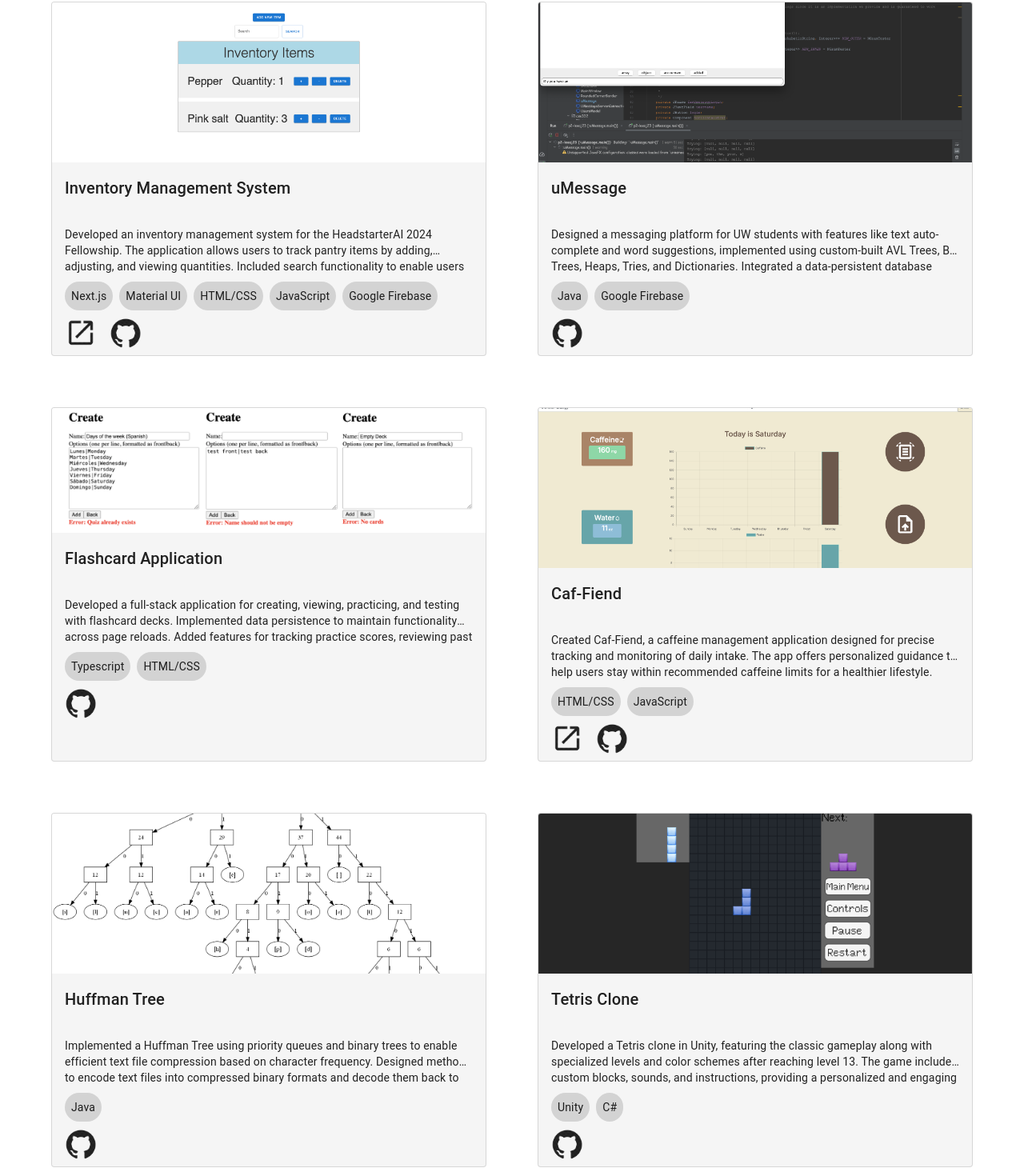
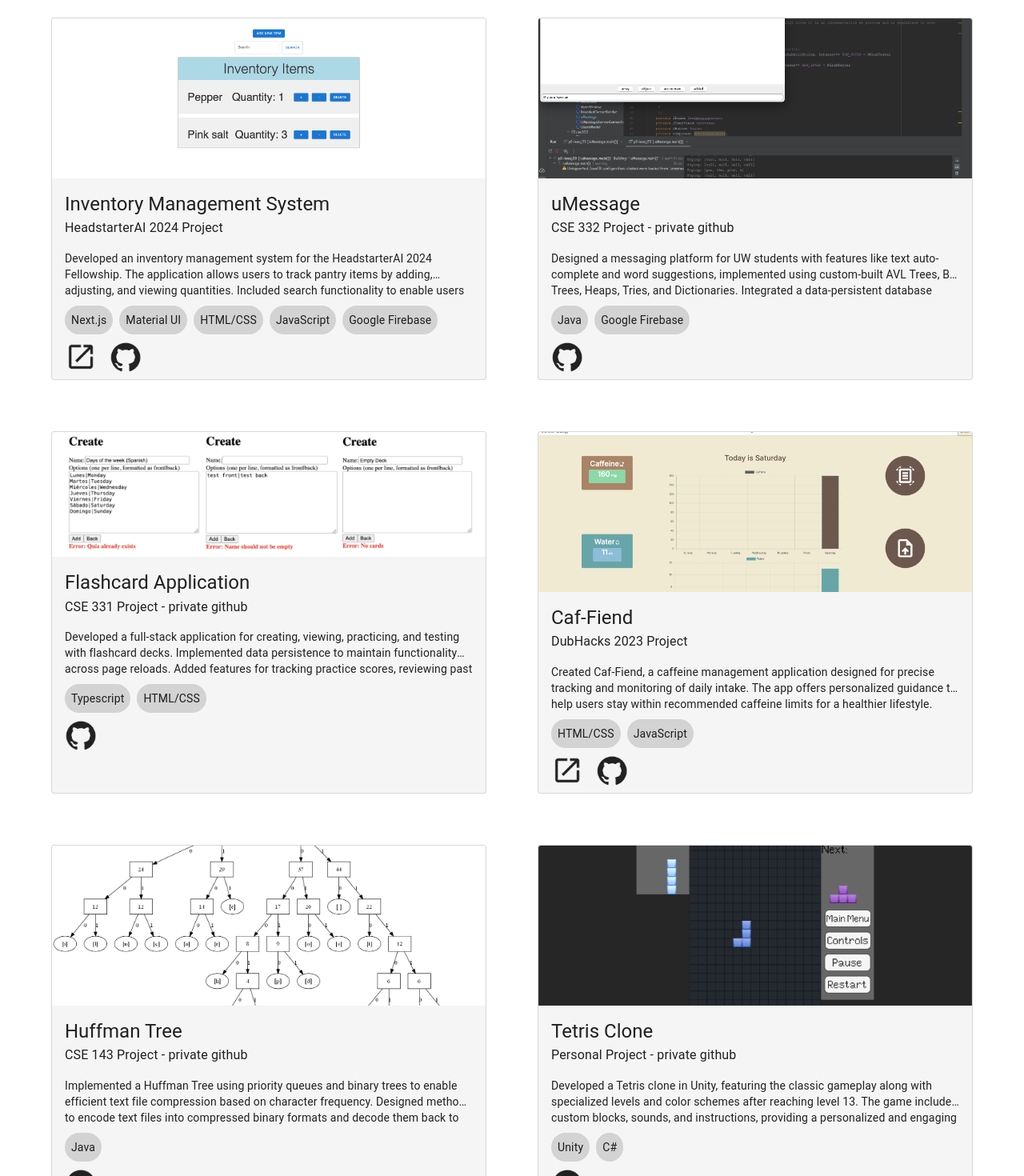
Before and after one commit to leeaj23/leeaj23, a Next.js app: page /projects in a window 1280 px wide. Shown: the part 1276-2746 px from the top of the page at 80% size. Built offline with nearby package versions, Linux system fonts and the light colour scheme.

Commit message:
updated projects page to include project type

```diff
--- a/app/projects/page.js
+++ b/app/projects/page.js
@@ -52,7 +52,7 @@ const projectData = [
     {
         img: "../flightapp.png",
         title: "Flight Tracker Application",
-        type: "CSE 344 Capstone Project",
+        type: "CSE 344 Capstone Project - private github",
         blurb: "Designed and implemented a database system to manage user data and streamline flight scheduling via a command-line interface. Built with Java and SQL, the system is hosted on Microsoft Azure. Integrated encryption, hashing, salting, and identity management to secure sensitive data, ensuring efficient and reliable query processing without compromising performance.",
         dates: "December 2024",
         links: [
@@ -110,7 +110,7 @@ const projectData = [
     {
         img: "../umessage.png",
         title: "uMessage",
-        type: "CSE 332 Project",
+        type: "CSE 332 Project - private github",
         blurb: "Designed a messaging platform for UW students with features like text auto-complete and word suggestions, implemented using custom-built AVL Trees, B-Trees, Heaps, Tries, and Dictionaries. Integrated a data-persistent database hosted on Google Firebase, enabling users to store and retrieve chat logs with bots and other users.",
         dates: "April 2024",
         links: [
@@ -121,7 +121,7 @@ const projectData = [
     {
         img: "../flashcard.png",
         title: "Flashcard Application",
-        type: "CSE 331 Project",
+        type: "CSE 331 Project - private github",
         blurb: "Developed a full-stack application for creating, viewing, practicing, and testing with flashcard decks. Implemented data persistence to maintain functionality across page reloads. Added features for tracking practice scores, reviewing past performance, and analyzing mistakes, ensuring accurate and intuitive performance insights.",
         dates: "March 2024",
         links: [
@@ -144,7 +144,7 @@ const projectData = [
     {
         img: "../huffman.png",
         title: "Huffman Tree",
-        type: "CSE 143 Project",
+        type: "CSE 143 Project - private github",
         blurb: "Implemented a Huffman Tree using priority queues and binary trees to enable efficient text file compression based on character frequency. Designed methods to encode text files into compressed binary formats and decode them back to their original state using Huffman coding principles.",
         dates: "November 2023",
         links: [
@@ -155,7 +155,7 @@ const projectData = [
     {
         img: "../tetris.png",
         title: "Tetris Clone",
-        type: "Personal Project",
+        type: "Personal Project - private github",
         blurb: "Developed a Tetris clone in Unity, featuring the classic gameplay along with specialized levels and color schemes after reaching level 13. The game includes custom blocks, sounds, and instructions, providing a personalized and engaging experience for users.",
         dates: "July 2022",
         links: [
@@ -212,11 +212,14 @@ export default function Home () {
                                     alt={project.title}
                                     image={project.img}
                                     sx={{maxHeight: 200}}/>
-                                <Typography gutterBottom variant="h6" component="div" sx={{ml: 2, my: 2}}>
+                                <Typography gutterBottom variant="h5" component="div" sx={{ml: 2, mt: 2}}>
                                     {project.title}
                                 </Typography>
+                                <Typography gutterBottom variant="subtitle1" component="div" sx={{ml: 2, mt: -1}}>
+                                    {project.type}
+                                </Typography>
                                 <Box>
-                                    <StyledCardContent>
+                                    <StyledCardContent sx={{mt: -1}}>
                                         <StyledTypography variant='body2' gutterBottom>
                                             {project.blurb}
                                         </StyledTypography>
```
